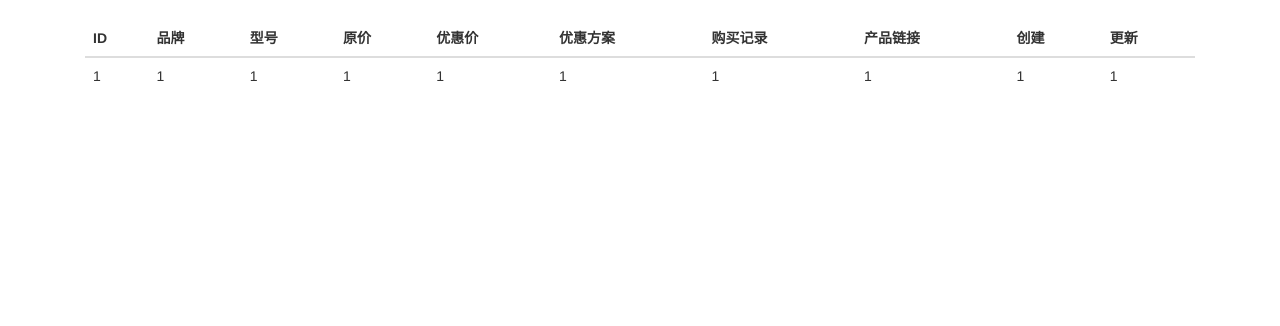
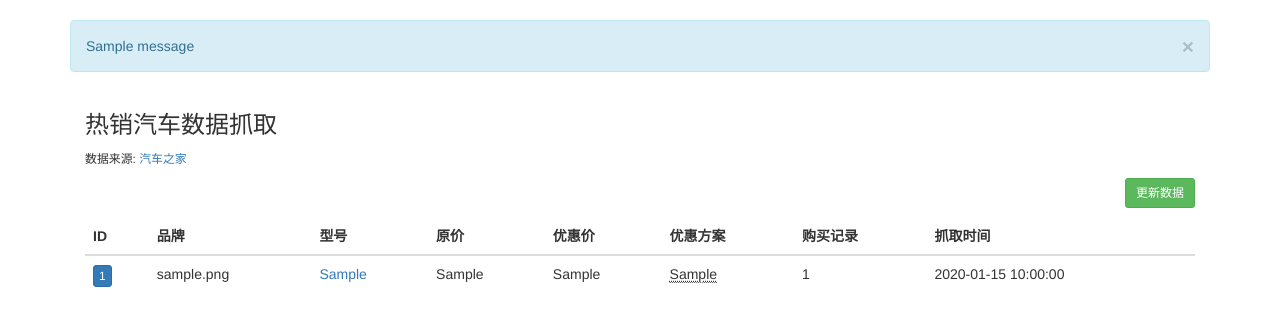
Before and after one commit to san-na/CarSpider, a Flask app: page / in a window 1280 px wide. Shown: the part 52-378 px from the top of the page. Run offline with Flask 2, Linux system fonts and the light colour scheme; tables that the repository leaves empty hold one stand-in row (values such as "Sample post"); one stand-in notice (Sample message) is shown; parts of the project's set-up code (start-up, migrations or seed data) failed here and were passed over; some libraries are stand-ins or nearby versions.

Commit message:
完成将数据展示到页面中，可在Web端对数据进行重新获取操作。

```diff
--- a/car_spider_web/car/common/handler.py
+++ b/car_spider_web/car/common/handler.py
@@ -8,12 +8,21 @@ Data:2015-11-14
 import requests
 from bs4 import BeautifulSoup
 from models import Car
+from sqlalchemy import desc
 
 # set utf-8 env
 import sys
 reload(sys)
 sys.setdefaultencoding('utf-8')
 
+
+def get_data_from_db():
+    """
+    从数据库中提取最后20条记录
+    return : Car obj list
+    """
+    car_list = Car.query.order_by(desc(Car.id)).limit(20).all()
+    return car_list
 
 
 def get_content(url=''):
@@ -54,7 +63,7 @@ def get_car_info(info):
     return cars
 
 
-def get_after_price(url):
+def _get_after_price(url):
     """
     由于通过domain/#pvareaid=103414获取汽车当前价格信息时卡了许久，
     所以另外写个def进入产品详情页面获取汽车价格信息。
@@ -84,7 +93,7 @@ def save_data_in_db(data_list):
             befor_price = data.find(id=_befor_str+__tag).text
         else:
             befor_price = ''
-        after_price = get_after_price(link)
+        after_price = _get_after_price(link)
 
         # 获取汽车产品名和规格
         car_title = data.find('div', class_='carbox-title')['title'].split(' ', 1)
--- a/car_spider_web/car/common/models.py
+++ b/car_spider_web/car/common/models.py
@@ -20,7 +20,7 @@ class Car(db.Model):
     plan = db.Column(db.String(200))
     purchased = db.Column(db.Integer)
     link = db.Column(db.String(100))
-    status = db.Column(db.Boolean, default=True)
+    status = db.Column(db.String(10), default=1)
     created = db.Column(db.DateTime, default=__now)
     updated = db.Column(db.DateTime, default=__now)
 
--- a/car_spider_web/car/common/views.py
+++ b/car_spider_web/car/common/views.py
@@ -2,9 +2,7 @@
 
 from car.common import Common
 
-from car.common.models import Car
 from flask import render_template, redirect, url_for, flash
-import requests, string, random
 import handler
 
 
@@ -13,4 +11,19 @@ def index():
     """
     首页
     """
-    return render_template('index.html')
+    data_list = handler.get_data_from_db()
+    return render_template('index.html', data_list=data_list)
+
+
+@Common.route('/get_data')
+def get_data():
+    """
+    获取数据
+    """
+
+    flash('Please wait a moment.')
+    content = handler.get_content()
+    car_info = handler.get_car_info(content.text)
+    if handler.save_data_in_db(car_info):
+        flash('success')
+    return redirect(url_for('Common.index'))
--- a/car_spider_web/car/templates/index.html
+++ b/car_spider_web/car/templates/index.html
@@ -2,7 +2,9 @@
 
 {% block content %}
 <div class=" col-md-12">
-  <div></div>
+  <h3>热销汽车数据抓取</h3>
+      <small>数据来源: <a href="http://mall.autohome.com.cn/#pvareaid=103414" target="_blank">汽车之家</a></small>
+      <h5 class="text-right"><a href="{{url_for('Common.get_data')}}" class="btn btn-success btn-sm">更新数据</a></h5>
   <table class="table table-hover">
     <thead>
       <tr>
@@ -13,24 +15,22 @@
         <th>优惠价</th>
         <th>优惠方案</th>
         <th>购买记录</th>
-        <th>产品链接</th>
-        <th>创建</th>
-        <th>更新</th>
+        <th>抓取时间</th>
       </tr>
     </thead>
     <tbody>
+        {% for data in data_list | sort(attribute='purchased', reverse=True) %}
       <tr>
-        <td>1</td>
-        <td>1</td>
-        <td>1</td>
-        <td>1</td>
-        <td>1</td>
-        <td>1</td>
-        <td>1</td>
-        <td>1</td>
-        <td>1</td>
-        <td>1</td>
+        <td><span class=" btn-xs  btn btn-primary">{{ data.id }}</span></td>
+        <td>{{ data.logo }}</td>
+        <td><a href={{ data.link }} target="_blank">{{ data.model }}<a></td>
+        <td>{{ data.befor_price }}</td>
+        <td>{{ data.after_price }}</td>
+        <td><abbr title={{ data.plan }}>{{ data.plan[0:10] }}</td>
+        <td>{{ data.purchased }}</td>
+        <td>{{ data.created }}</td>
       </tr>
+        {% endfor %}
     </tbody>
   </table>
 </div>
--- a/car_spider_web/car/templates/layout.html
+++ b/car_spider_web/car/templates/layout.html
@@ -51,6 +51,18 @@
     </nav>
 
     <div class="container">
+      {% with messages = get_flashed_messages() %}
+      {% if messages %}
+      <div class="controls">
+        {% for message in messages %}
+        <div class="alert alert-info" role="alert">
+          <button class="close" data-dismiss="alert" type="button">×</button>
+          {{ message }}
+        </div>
+        {% endfor %}
+      </div>
+      {% endif %}
+      {% endwith %}
       {% block content %}{% endblock %}
     </div>
 
```
